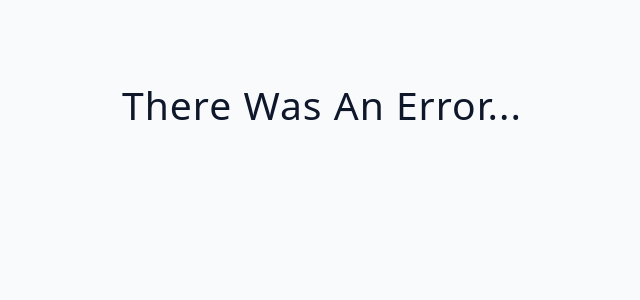
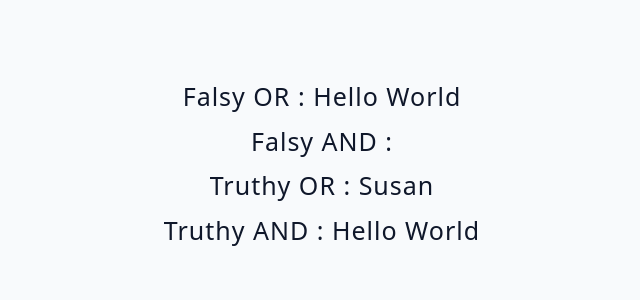
Before and after one commit to AidenLuce/advanced-react-tutorial, a React (Vite) app: page / in a window 1280 px wide. Shown: the top 300 px of the page, without its empty margins (318-958 px from the left). Built offline with nearby package versions, Linux system fonts and the light colour scheme; no server answers.

Commit message:
Short Circuit

```diff
--- a/src/App.jsx
+++ b/src/App.jsx
@@ -1,4 +1,4 @@
-import Starter from './tutorial/03-conditional-rendering/starter/02-multiple-returns-fetch-data.jsx';
+import Starter from './tutorial/03-conditional-rendering/starter/04-short-circuit-overview.jsx'
 
 function App() {
   return (
--- a/src/tutorial/03-conditional-rendering/starter/04-short-circuit-overview.jsx
+++ b/src/tutorial/03-conditional-rendering/starter/04-short-circuit-overview.jsx
@@ -1,6 +1,16 @@
 import { useState } from 'react';
 
 const ShortCircuitOverview = () => {
-  return <h2>short circuit overview</h2>;
+  // Falsy
+  const [text, setText] = useState('')
+  // Truthy
+  const [name, setName] = useState('susan')
+  return <div>
+    {/*{if(someCondition){"wont work"}}*/}
+    <h4>Falsy OR : {text || "hello world"}</h4>
+    <h4>Falsy AND : {text && "hello world"}</h4>
+    <h4>Truthy OR : {name || "hello world"}</h4>
+    <h4>Truthy AND : {name && "hello world"}</h4>
+  </div>;
 };
 export default ShortCircuitOverview;
```
